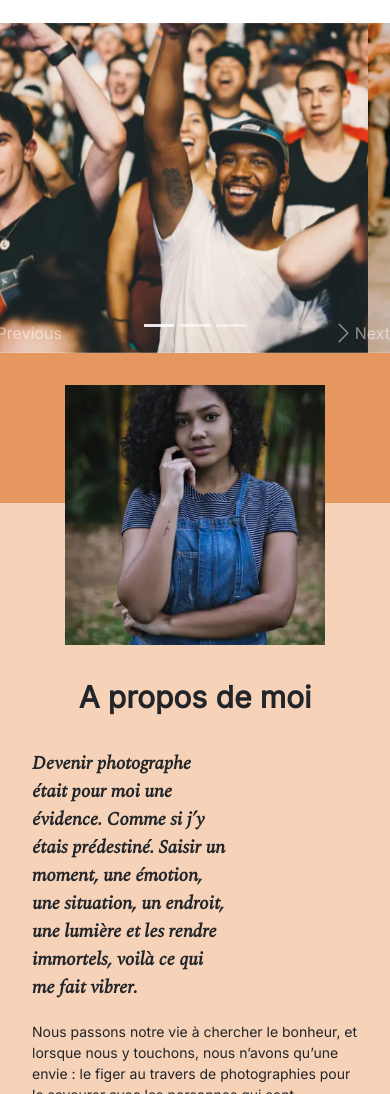
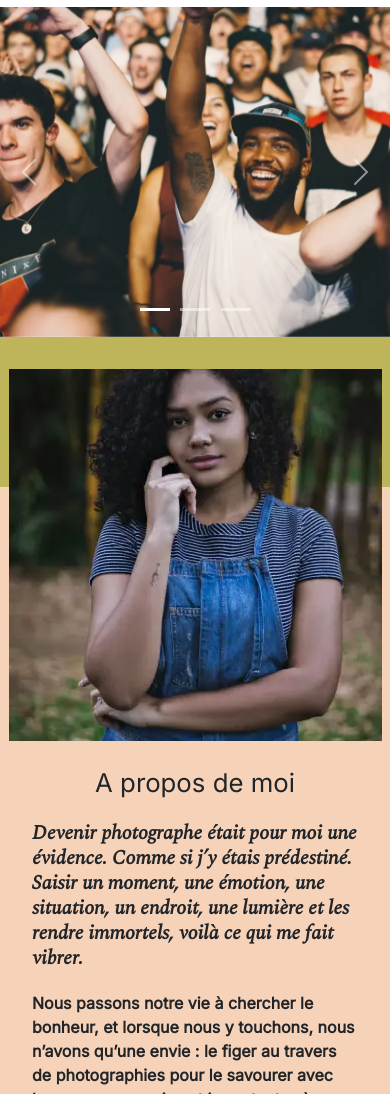
Before and after one commit to Retr0Xv/ninacarducci.github.io-main, a plain HTML site: page index.html in a window 390 px wide. Shown: the part 89-1183 px from the top of the page. Drawn offline with nearby package versions, Linux system fonts and the light colour scheme.

Commit message:
Version finale

```diff
--- a/assets/style.css
+++ b/assets/style.css
@@ -2,10 +2,39 @@ body {
 	max-width: 1920px;
 	margin: auto;
 }
+
 * {
 	font-family: 'Inter';
 	font-style: normal;
+
 }
+
+h1 {
+	margin-bottom: 0 !important;
+	font-weight: 400;
+	font-size: 1.61em;
+}
+
+h2 {
+	font-size: 1.61em;
+	line-height: 1.35em;
+}
+
+h3 {
+	font-size: 1.35em;
+	line-height: 2.25em;
+}
+
+h4 {
+	font-size: 1.25em;
+	margin-bottom: 0.5em;
+}
+
+h3,
+h4 {
+	font-weight: 400;
+}
+
 .top-header {
 	width: 100%;
 	margin: auto;
@@ -56,7 +85,7 @@ body {
 
 .picture.left::before {
 	content: ' ';
-	background-color: #E5975F;
+	background-color: #BEB45A;
 	width: 374px;
 	height: 329px;
 	position: absolute;
@@ -71,27 +100,39 @@ body {
 	z-index: 0;
 }
 
-.picture img {
-	width: 100%;
 
+
+#about-me {
+	flex: 2;
+	align-items: center;
 }
-#about-me {
-	flex: 2
+
+#about-me .about-me__introduction {
+	font-weight: 700;
+	font-style: italic;
+	font-size: 1.25em;
+	width: 80%;
+	margin-bottom: 20px;
+	line-height: 1.25em;
 }
+
 .about-me__title {
 	margin-top: 1em;
-	margin-bottom: 60px;
-	font-size: 30px;
+	margin-bottom: 40px;
+	font-weight: 400;
 }
+
 .about-me__introduction {
 	font-family: 'Spectral';
 	font-weight: 800;
 	font-style: italic;
 	width: 60%;
 }
+
 #about-me p {
-	width: 80%;
-	font-size: 14px;
+	width: 100%;
+	font-size: 1em;
+	line-height: 1.5em;
 }
 
 .title {
@@ -104,25 +145,31 @@ body {
 .gallery .nav {
 	justify-content: center;
 }
-.nav-pills .nav-link.active, .nav-pills .show > .nav-link {
+
+.nav-pills .nav-link.active,
+.nav-pills .show>.nav-link {
 	color: #fff;
 	background-color: #666130;
-	border-radius:0 ;
+	border-radius: 0;
 }
+
 .nav-pills .nav-link {
 	color: #000
 }
+
 .item-column {
 	position: relative;
 	margin-bottom: 0 !important;
 	padding: 0;
 }
-.item-column::after{
+
+.item-column::after {
 	content: "";
 	display: block;
 	padding-bottom: 100%;
 
 }
+
 .gallery-item {
 	position: absolute;
 	width: 100%;
@@ -130,7 +177,9 @@ body {
 	object-fit: cover;
 	padding: .5em;
 }
-.mg-prev, .mg-next {
+
+.mg-prev,
+.mg-next {
 	width: 30px;
 	height: 30px;
 	border-radius: 00%;
@@ -147,24 +196,29 @@ body {
 	margin: auto;
 	padding-block: 3em;
 }
+
 .quote__text {
 	font-family: Spectral;
 	font-style: italic;
 	font-weight: 300;
 
 }
+
 .quote__author {
 	font-family: Spectral;
 	font-weight: 800;
 	font-size: 22px;
 }
 
+
+
 #services {
 	margin: auto;
-	background-color: #A8D5D8 ;
+	background-color: #A8D5D8;
 	position: relative;
 }
-#services .container::before{
+
+#services .container::before {
 	content: ' ';
 	background-color: #1C6474;
 	position: absolute;
@@ -178,7 +232,7 @@ body {
 #services .container {
 	justify-content: space-between;
 	display: flex;
-	padding : 2em 0;
+	padding: 2em 0;
 
 }
 
@@ -196,15 +250,26 @@ body {
 
 #contact {
 	margin: auto;
-	background-color: #D8D3A8 ;
+	background-color: #D8D3A8;
 	position: relative;
-	padding-inline: 100px;
+	padding-inline: 20px;
 	padding-block: 100px;
+}
+
+.container-left {
+	display: flex;
+	align-items: center;
+	justify-content: space-around;
 }
 
 #contact .container {
 	display: flex;
 }
+
+#contact-section .picture {
+	flex: none;
+  }
+
 .picture.right::before {
 	content: ' ';
 	background-color: #BEB45A;
@@ -215,14 +280,15 @@ body {
 	right: 0;
 	z-index: -1;
 }
+
 .form-container {
-	flex : 2;
+	flex: 2;
+    max-width: 400px;
+}
 
-}
 form {
 	display: flex;
 	flex-direction: column;
-	width: 70%;
 	align-items: flex-start;
 }
 
@@ -243,35 +309,96 @@ form textarea {
 	font-size: 1.2em;
 	margin-bottom: 20px;
 }
+
 input[type="submit"] {
 	background-color: #BEB45A;
 	padding: .5em 1em
 }
 
-@media all and (max-width: 1180px) {
-	.picture {
-		flex : 2;
+
+@media (max-width: 1200px) {
+
+	#about {
+		flex-direction: column;
+		align-items: center;
+
 	}
-	#about, #contact .container {
+
+	#about-me .about-me__introduction {
+		text-align: left;
+	}
+
+
+	#contact-section .picture img {
+		min-width: 50%;
+		min-height: 50%;
+	}
+
+	.picture.left::before {
+		width: 100%;
+		height: 18%;
+		position: absolute;
+		bottom: auto;
+		top: 0;
+		left: 0;
+		z-index: -1;
+	}
+
+	#about-section {
+		padding-inline: 30px;
+		padding-block: 30px;
+		flex-direction: column;
 		align-items: center;
 	}
+
 	.about-me__title {
-		margin-top: 0;
-		margin-bottom: 1em;
+		text-align: center;
+		margin-top: 0.75em;
+		margin-bottom: 0.75em;
 	}
-	#about-me h6, #about-me p {
+
+	#about-me {
+		left: 0;
+	}
+
+	#about-me .about-me__introduction,
+	#about-me p {
 		width: 100%;
 	}
 }
 
 @media all and (max-width: 1000px) {
-	#about{
+	#about {
+		flex-direction: column;
+		align-items: center;
+
+	}
+
+	#about-section,
+	#contact-section {
+		padding-inline: 2em;
+		padding-block: 2em;
+	}
+
+	#contact-section .picture img {
+		max-width: 320px;
+		max-height: 319px;
+	}
+
+	form {
+		width: 100%;
+	}
+
+	#contact-section .container {
 		flex-direction: column;
 
+
 	}
-	.picture {
-		width: 50%;
+
+	#contact-section .picture.right {
+		margin-top: 1em;
 	}
+
 	.picture.left::before {
 		width: 100%;
 		height: 30%;
@@ -281,24 +408,28 @@ input[type="submit"] {
 		left: 0;
 		z-index: -1;
 	}
-	.about-me__title{
+
+	.about-me__title {
 		text-align: center;
 		margin-top: 1em;
 	}
+
 	#services .container {
 		flex-direction: column;
 	}
+
 	.service {
 		width: 100%;
 		max-width: 100%;
 		height: auto;
 		margin: 2em 0
 	}
-	.service__description{
+
+	.service__description {
 		margin-bottom: 1em;
 	}
 
-	#services .container::before{
+	#services .container::before {
 		width: 30%;
 		height: 100%;
 		bottom: 0;
@@ -309,10 +440,13 @@ input[type="submit"] {
 
 	#contact .container {
 		flex-direction: column;
+		align-items: center;
 	}
+
 	#contact .picture.right {
 		margin-top: 1em;
 	}
+
 	.picture.right::before {
 		width: 100%;
 		height: 30%;
@@ -328,32 +462,40 @@ input[type="submit"] {
 		flex-direction: column;
 		padding-inline: 0;
 	}
-	.top-header .nav, .top-header .nav ul {
+
+	.top-header .nav,
+	.top-header .nav ul {
 		width: 100%;
 		padding: 0 0 0 0;
 	}
+
 	.top-header .nav li {
 		flex: 1;
 		padding-block: 1em;
 		text-align: center;
 	}
-	.picture.left::before, .picture.right::before {
+
+	.picture.left::before,
+	.picture.right::before {
 		height: 150px;
 	}
+
 	#services .container {
 		align-items: center;
 	}
+
 	.service {
 		max-width: 90%;
 	}
-	#about, #contact {
+
+	#about,
+	#contact {
 		padding-inline: 2em;
 		padding-block: 2em;
 	}
+
 	form {
 		width: 100%;
 	}
-	.picture {
-		width: 80%;
+
 }
-}
--- a/index.html
+++ b/index.html
@@ -1,32 +1,36 @@
 <!DOCTYPE html>
 <html lang="fr">
+
 <head>
 	<meta name="viewport" content="width=device-width, initial-scale=1.0">
 	<link rel="stylesheet" href="./assets/bootstrap/bootstrap.css">
 	<link rel="stylesheet" href="./assets/style.css">
 	<link rel="preconnect" href="https://fonts.googleapis.com">
 	<link rel="preconnect" href="https://fonts.gstatic.com" crossorigin>
-	<link href="https://fonts.googleapis.com/css2?family=Inter&family=Spectral:ital,wght@0,400;1,300;1,400;1,800&display=swap" rel="stylesheet">
+	<link
+		href="https://fonts.googleapis.com/css2?family=Inter&family=Spectral:ital,wght@0,400;1,300;1,400;1,800&display=swap"
+		rel="stylesheet">
 	<meta charset="UTF-8">
 	<script src="./assets/bootstrap/bootstrap.bundle.js"></script>
-	<script src="https://code.jquery.com/jquery-3.4.1.min.js" integrity="sha256-CSXorXvZcTkaix6Yvo6HppcZGetbYMGWSFlBw8HfCJo=" crossorigin="anonymous"></script>
+	<script src="https://code.jquery.com/jquery-3.4.1.min.js"
+		integrity="sha256-CSXorXvZcTkaix6Yvo6HppcZGetbYMGWSFlBw8HfCJo=" crossorigin="anonymous"></script>
 	<script src="./assets/maugallery.js" async defer></script>
 	<script src="./assets/scripts.js" async defer></script>
 	<title>Nina Carducci - Photographe Freelance | Page d’accueil</title>
-    <meta
-      name="description"
-      content="Réalisez vos Shootings, Retouches et Albums photos avec Nina Carducci. Découvrez ici son portfolio : spectacles, mariages, portraits, entrepreneuriat…"
-    />
+	<meta name="description"
+		content="Réalisez vos Shootings, Retouches et Albums photos avec Nina Carducci. Découvrez ici son portfolio : spectacles, mariages, portraits, entrepreneuriat…" />
 	<link rel="canonical" href="https://nina-carducci.github.io/" />
 	<link rel="icon" type="image/x-icon" href="./assets/images/icons/favicon.ico" />
 	<meta property="og:locale" content="fr_FR" />
 	<meta property="og:language" content="fr" />
 	<meta property="og:type" content="website" />
 	<meta property="og:title" content="Nina Carducci | Photographions vos moments les plus précieux" />
-    <meta property="og:description" content="Spectacles, mariages, portraits… Réalisons vos shootings, retouches et albums photos !" />
+	<meta property="og:description"
+		content="Spectacles, mariages, portraits… Réalisons vos shootings, retouches et albums photos !" />
 	<meta property="og:url" content="https://nina-carducci.github.io/" />
 	<meta property="og:site_name" content="nina-carducci.github.io" />
-    <meta property="og:image" content="https://gustavewpm.github.io/OC-Nina-Carducci/assets/images/social-previews/nina.jpg" />
+	<meta property="og:image"
+		content="https://gustavewpm.github.io/OC-Nina-Carducci/assets/images/social-previews/nina.jpg" />
 	<script type="application/ld+json">
 		{
 		  "@context": "http://schema.org/",
@@ -37,7 +41,7 @@
 			  "url": "https://nina-carducci.github.io/",
 			  "name": "Nina Carducci",
 			  "description": "Photographe freelance",
-			  "inLanguage": "fr-FR",
+			  "inLanguage": "fr-FR"
 			},
 			{
 			  "@type": "WebPage",
@@ -71,18 +75,14 @@
 
 
 </head>
+
 <body>
 	<header class="top-header bg-white">
 		<nav class="navbar navbar-expand-md">
 			<div class="container-fluid top-header-navbar">
 				<h1><a href="#" class="trigger-navbar-collapse-onclick">Nina Carducci</a></h1>
-			<button
-			  aria-label="Bouton de la barre de navigation"
-			  class="navbar-toggler"
-			  type="button"
-			  data-bs-toggle="collapse"
-			  data-bs-target=".navbar-menu"
-			>
+				<button aria-label="Bouton de la barre de navigation" class="navbar-toggler" type="button"
+					data-bs-toggle="collapse" data-bs-target=".navbar-menu">
 					<span class="navbar-toggler-icon"></span>
 				</button>
 				<div class="navbar-collapse collapse navbar-menu" id="navbar-hamburger-killswitch" style="width: 100%">
@@ -92,73 +92,72 @@
 						<li class="nav-item"><a class="nav-link" href="#services">Services</a></li>
 						<li class="nav-item"><a class="nav-link" href="#contact">Contact</a></li>
 						<li class="nav-item">
-				  <a class="social-link" href="https://www.instagram.com/ninacarducci.photo" target="_blank"
-					><img src="./assets/images/icons/instagram.png" alt="Bouton instagram" width="21" height="21"
-				  /></a>
+							<a class="social-link" href="https://www.instagram.com/ninacarducci.photo"
+								target="_blank"><img src="./assets/images/icons/instagram.png" alt="Bouton instagram"
+									width="21" height="21" /></a>
 						</li>
 					</ul>
 				</div>
 			</div>
 		</nav>
 	</header>
+	<main>
 		<div id="header">
-
-	<div id="carouselExampleIndicators" class="carousel slide" data-bs-ride="carousel">
+			<div id="carouselNinaCarducci" class="carousel slide" data-bs-keyboard="false" data-bs-ride="carousel"
+				data-bs-interval="7500">
+				<div class="carousel-inner">
+					<button aria-label="Photographie précédente" class="carousel-control-prev" type="button"
+						data-bs-target="#carouselNinaCarducci" data-bs-slide="prev">
+						<span class="carousel-control-prev-icon" aria-hidden="true"></span>
+					</button>
+					<button aria-label="Photographie suivante" class="carousel-control-next" type="button"
+						data-bs-target="#carouselNinaCarducci" data-bs-slide="next">
+						<span class="carousel-control-next-icon" aria-hidden="true"></span>
+					</button>
 					<div class="carousel-indicators">
-			<button type="button" data-bs-target="#carouselExampleIndicators" data-bs-slide-to="0" class="active" aria-current="true" aria-label="Slide 1"></button>
-			<button type="button" data-bs-target="#carouselExampleIndicators" data-bs-slide-to="1" aria-label="Slide 2"></button>
-			<button type="button" data-bs-target="#carouselExampleIndicators" data-bs-slide-to="2" aria-label="Slide 3"></button>
+						<div class="carousel-indicators-container">
+							<button type="button" data-bs-target="#carouselNinaCarducci" data-bs-slide-to="0"
+								class="active" aria-current="true" aria-label="Slide 1"></button>
+							<button type="button" data-bs-target="#carouselNinaCarducci" data-bs-slide-to="1"
+								aria-label="Slide 2"></button>
+							<button type="button" data-bs-target="#carouselNinaCarducci" data-bs-slide-to="2"
+								aria-label="Slide 3"></button>
 						</div>
-		<div class="carousel-inner">
+					</div>
 					<div class="carousel-item active">
 						<picture>
-				  <source srcset="./assets/images/mobile/portrait/slider/nicholas-green-concert.webp" media="(max-width: 480px)" />
-				  <source srcset="./assets/images/mobile/landscape/slider/nicholas-green-concert.webp" media="(max-width: 1000px)" />
-				  <img
-					src="./assets/images/desktop/slider/nicholas-green-concert.webp"
-					alt="Bannière (photographie de concert)"
-					class="d-block w-100"
-
-				  />
+							<source srcset="./assets/images/mobile/portrait/slider/nicholas-green-concert.webp"
+								media="(max-width: 480px)" />
+							<source srcset="./assets/images/mobile/landscape/slider/nicholas-green-concert.webp"
+								media="(max-width: 1000px)" />
+							<img src="./assets/images/desktop/slider/nicholas-green-concert.webp"
+								alt="Bannière (photographie de concert)" class="d-block w-100" />
 						</picture>
 					</div>
 					<div class="carousel-item">
 						<picture>
-				  <source srcset="./assets/images/mobile/portrait/slider/edward-cisneros-mariage.webp" media="(max-width: 480px)" />
-				  <source srcset="./assets/images/mobile/landscape/slider/edward-cisneros-mariage.webp" media="(max-width: 1000px)" />
-				  <img
-					src="./assets/images/desktop/slider/edward-cisneros-mariage.webp"
-					alt="Bannière (photographie de mariage)"
-					class="d-block w-100"
-
-				  />
+							<source srcset="./assets/images/mobile/portrait/slider/edward-cisneros-mariage.webp"
+								media="(max-width: 480px)" />
+							<source srcset="./assets/images/mobile/landscape/slider/edward-cisneros-mariage.webp"
+								media="(max-width: 1000px)" />
+							<img src="./assets/images/desktop/slider/edward-cisneros-mariage.webp"
+								alt="Bannière (photographie de mariage)" class="d-block w-100" />
 						</picture>
 					</div>
 					<div class="carousel-item">
 						<picture>
-				  <source srcset="./assets/images/mobile/portrait/slider/ryoji-iwata-entreprise.webp" media="(max-width: 480px)" />
-				  <source srcset="./assets/images/mobile/landscape/slider/ryoji-iwata-entreprise.webp" media="(max-width: 1000px)" />
-				  <img
-					src="./assets/images/desktop/slider/ryoji-iwata-entreprise.webp"
-					alt="Bannière (photographie d'entreprise)"
-					class="d-block w-100"
-
-				  />
+							<source srcset="./assets/images/mobile/portrait/slider/ryoji-iwata-entreprise.webp"
+								media="(max-width: 480px)" />
+							<source srcset="./assets/images/mobile/landscape/slider/ryoji-iwata-entreprise.webp"
+								media="(max-width: 1000px)" />
+							<img src="./assets/images/desktop/slider/ryoji-iwata-entreprise.webp"
+								alt="Bannière (photographie d'entreprise)" class="d-block w-100" />
 						</picture>
 					</div>
 				</div>
 			</div>
 		</div>
-		<button class="carousel-control-prev" type="button" data-bs-target="#carouselExampleIndicators" data-bs-slide="prev">
-			<span class="carousel-control-prev-icon" aria-hidden="true"></span>
-			<span class="visually-hidden">Previous</span>
-		</button>
-		<button class="carousel-control-next" type="button" data-bs-target="#carouselExampleIndicators" data-bs-slide="next">
-			<span class="carousel-control-next-icon" aria-hidden="true"></span>
-			<span class="visually-hidden">Next</span>
-		</button>
-	</div>
-</div>
+
 		<div id="about">
 			<div class="picture left">
 				<picture>
@@ -169,30 +168,57 @@
 			</div>
 			<div id="about-me">
 				<h2 class="about-me__title">A propos de moi</h2>
-		<h3 class="about-me__introduction">Devenir photographe était pour moi une évidence. Comme si j’y étais prédestiné. Saisir un moment, une émotion, une situation, un endroit, une lumière et les rendre immortels, voilà ce qui me fait vibrer.</h3>
-		<p>Nous passons notre vie à chercher le bonheur, et lorsque nous y touchons, nous n’avons qu’une envie : le figer au travers de photographies pour le savourer avec les personnes qui sont importantes à nos yeux, ou le partager au plus grand nombre.
-			C’est ce que je vous propose : saisir ces merveilleux moments au travers de mon regard, mon approche, ma technique. Rendre ces moments immortels, afin que vous puissiez y puiser de l’amour, du bonheur, de la tendresse et de lumière à chaque fois que vous poserez les yeux sur vos photos.</p>
+				<h3 class="about-me__introduction">Devenir photographe était pour moi une évidence. Comme si j’y étais
+					prédestiné. Saisir un moment, une émotion, une situation, un endroit, une lumière et les rendre
+					immortels, voilà ce qui me fait vibrer.</h3>
+				<p><strong>Nous passons notre vie à chercher le bonheur, et lorsque nous y touchons, nous n’avons qu’une
+						envie : le figer au travers de photographies pour le savourer avec les personnes qui sont
+						importantes à nos yeux, ou le partager au plus grand nombre.</strong>
+					C’est ce que je vous propose : saisir ces merveilleux moments au travers de mon regard, mon
+					approche, ma technique. Rendre ces moments immortels, afin que vous puissiez y puiser de l’amour, du
+					bonheur, de la tendresse et de lumière à chaque fois que vous poserez les yeux sur vos photos.</p>
 			</div>
 		</div>
 		<div id="gallery">
 			<h3 class="title">Portfolio</h3>
 			<div class="container py-3">
 				<div class="gallery" style="display: none">
-			<img data-gallery-tag="Concert" class="gallery-item" src="./assets/images/desktop/gallery/concerts/aaron-paul-concert.webp"  alt="Photo de concert : Aaron Paul"/>
-			<img data-gallery-tag="Entreprises" class="gallery-item" src="./assets/images/desktop/gallery/entreprises/ali-morshedlou-entrepreneur.webp" alt="Photo d'entreprise : Ali Morshedlou"/>
-			<img data-gallery-tag="Entreprises" class="gallery-item" src="./assets/images/desktop/gallery/entreprises/jason-goodman-entreprise.webp" alt="Photo d'entreprise : Jason Goodman"/>
-			<img data-gallery-tag="Mariages" class="gallery-item" src="./assets/images/desktop/gallery/mariages/hannah-busing-mariage.webp"  alt="Photo de mariage : Hannah Busing"/>
-			<img data-gallery-tag="Portrait" class="gallery-item" src="./assets/images/desktop/gallery/portraits/ade-tunji-portrait.webp"/ alt="Photo portrait : Ade Tunji">
-			<img data-gallery-tag="Mariages" class="gallery-item" src="./assets/images/desktop/gallery/mariages/jakob-owens-mariage.webp"/ alt="Photo de mariage : Jakob Owens">
-			<img data-gallery-tag="Portrait" class="gallery-item" src="./assets/images/desktop/gallery/portraits/nino-van-prattenburg-photo-portrait.webp" alt="Photo portrait : Nino Van Prattenburg">
-			<img data-gallery-tag="Concert" class="gallery-item" src="./assets/images/desktop/gallery/concerts/austin-neill-spectacle.webp"/ alt="Photo de concert : Austin Neill">
-			<img data-gallery-tag="Entreprises" class="gallery-item" src="./assets/images/desktop/gallery/entreprises/mateus-campos-felipe-startup.webp"/ alt="Photo d'entreprise : Mateus Campos Felipe">
+					<img data-gallery-tag="Concert" class="gallery-item"
+						src="./assets/images/desktop/gallery/concerts/aaron-paul-concert.webp"
+						alt="Photo de concert : Aaron Paul" />
+					<img data-gallery-tag="Entreprises" class="gallery-item"
+						src="./assets/images/desktop/gallery/entreprises/ali-morshedlou-entrepreneur.webp"
+						alt="Photo d'entreprise : Ali Morshedlou" />
+					<img data-gallery-tag="Entreprises" class="gallery-item"
+						src="./assets/images/desktop/gallery/entreprises/jason-goodman-entreprise.webp"
+						alt="Photo d'entreprise : Jason Goodman" />
+					<img data-gallery-tag="Mariages" class="gallery-item"
+						src="./assets/images/desktop/gallery/mariages/hannah-busing-mariage.webp"
+						alt="Photo de mariage : Hannah Busing" />
+					<img data-gallery-tag="Portrait" class="gallery-item"
+						src="./assets/images/desktop/gallery/portraits/ade-tunji-portrait.webp" /
+						alt="Photo portrait : Ade Tunji">
+					<img data-gallery-tag="Mariages" class="gallery-item"
+						src="./assets/images/desktop/gallery/mariages/jakob-owens-mariage.webp" /
+						alt="Photo de mariage : Jakob Owens">
+					<img data-gallery-tag="Portrait" class="gallery-item"
+						src="./assets/images/desktop/gallery/portraits/nino-van-prattenburg-photo-portrait.webp"
+						alt="Photo portrait : Nino Van Prattenburg">
+					<img data-gallery-tag="Concert" class="gallery-item"
+						src="./assets/images/desktop/gallery/concerts/austin-neill-spectacle.webp" /
+						alt="Photo de concert : Austin Neill">
+					<img data-gallery-tag="Entreprises" class="gallery-item"
+						src="./assets/images/desktop/gallery/entreprises/mateus-campos-felipe-startup.webp" /
+						alt="Photo d'entreprise : Mateus Campos Felipe">
 				</div>
 			</div>
 			<div class="quote">
 				<figure>
 					<blockquote>
-				<h1 class="quote__text">Un portrait n’est pas une ressemblance. Dès lors qu’une émotion ou qu’un fait est traduit en photo, il cesse d’être un fait pour devenir une opinion. L’inexactitude n’existe pas en photographie. Toutes les photos sont exactes. Aucune d’elles n’est la vérité.</h1>
+						<h1 class="quote__text">Un portrait n’est pas une ressemblance. Dès lors qu’une émotion ou qu’un
+							fait est traduit en photo, il cesse d’être un fait pour devenir une opinion. L’inexactitude
+							n’existe pas en photographie. Toutes les photos sont exactes. Aucune d’elles n’est la
+							vérité.</h1>
 					</blockquote>
 					<figcaption class="quote__author">- Richard Avedon</figcaption>
 				</figure>
@@ -204,7 +230,8 @@
 				<div class="service">
 					<div class="service__description">
 						<h3>Shooting photo</h3>
-				<p>Pour capturer vos moments les plus précieux et garder un souvenir impérissable. Je me déplace en Île-de-France pour réaliser vos photos</p>
+						<p>Pour capturer vos moments les plus précieux et garder un souvenir impérissable. Je me déplace
+							en Île-de-France pour réaliser vos photos</p>
 					</div>
 					<div class="service__price">
 						<h4>350€/demi journée</h4>
@@ -215,7 +242,8 @@
 				<div class="service">
 					<div class="service__description">
 						<h3>Retouches</h3>
-				<p>Vous souhaitez retoucher vos photos pour un résultat professionnel ? Bénéficier d’un rendu optimal pour vos publications</p>
+						<p>Vous souhaitez retoucher vos photos pour un résultat professionnel ? Bénéficier d’un rendu
+							optimal pour vos publications</p>
 					</div>
 					<div class="service__price">
 						<h4>50€/photo</h4>
@@ -225,7 +253,8 @@
 				<div class="service">
 					<div class="service__description">
 						<h3>Album photos</h3>
-				<p>Partagez avec vos proches et vos clients les photos des moments partagés ensemble à travers un album photo personnalisé</p>
+						<p>Partagez avec vos proches et vos clients les photos des moments partagés ensemble à travers
+							un album photo personnalisé</p>
 					</div>
 					<div class="service__price">
 						<h4>400€ album A4</h4>
@@ -237,14 +266,18 @@
 		<div class="quote">
 			<figure>
 				<blockquote>
-			<h1 class="quote__text">De manière inconsciente, je crois, je guette un regard, une expression, des traits ou une nostalgie capable de résumer ou plus exactement de révéler une vie</h1>
+					<h1 class="quote__text">De manière inconsciente, je crois, je guette un regard, une expression, des
+						traits ou une nostalgie capable de résumer ou plus exactement de révéler une vie</h1>
 				</blockquote>
 				<figcaption class="quote__author">- Richard Avedon</figcaption>
 			</figure>
 		</div>
+	</main>
+	<footer></footer>
 	<div id="contact">
-	<div class="container">
-		<div class="form-container">
+		<div id="contact-section">
+		<div class="container container-left">
+			<section class="form-container">
 				<h2>Une question ?</h2>
 				<h3>Une demande de devis ?</h3>
 				<p>N’hésitez pas à m’écrire !<br />Je vous répondrai en moins de 24 heures.</p>
@@ -257,11 +290,15 @@
 					<textarea name="message" id="message" cols="30" rows="10"></textarea>
 					<input type="submit" value="Envoyer" />
 				</form>
-		</div>
+			</section>
 			<div class="picture right">
 				<img src="./assets/images/desktop/etc/camera.webp" alt="appareil-photo">
 			</div>
 		</div>
 	</div>
+	</div>
+	</div>
+	</footer>
 </body>
+
 </html>
```
Lines whose indentation alone changed are shown as unchanged.
